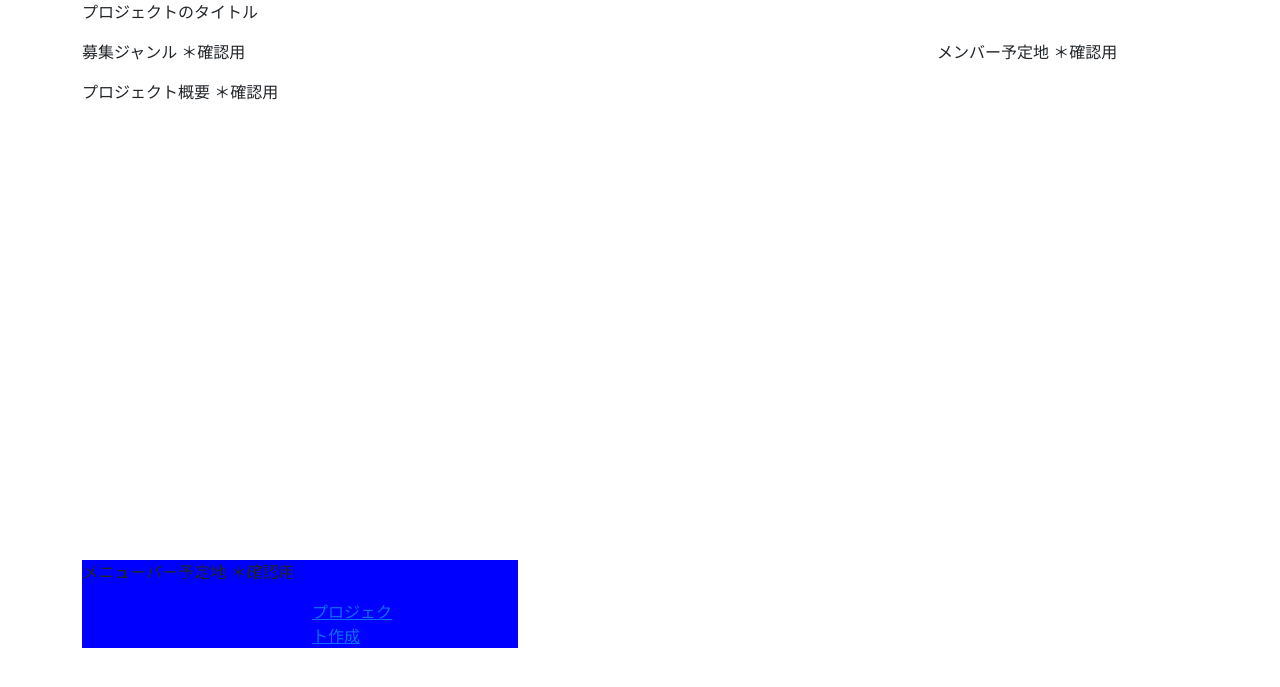
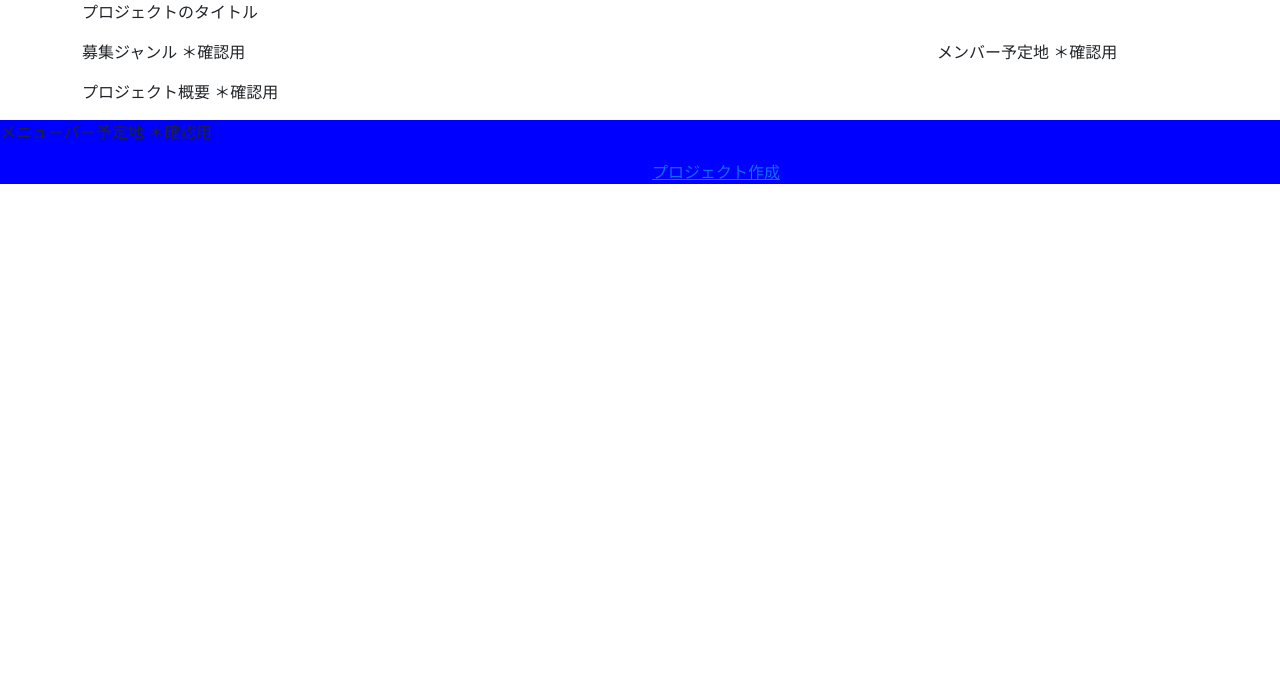
Before and after one commit to s1f10220213/cs4_ex_projectBB, a Django app: template DevConnect/templates/DevConnect/project_detail.html in a window 1280 px wide. Shown: the top 687 px of the page. Run offline with Django 4.2, Linux system fonts and the light colour scheme; the template is opened without the code that fills it, so the values that code supplies are empty.

Commit message:
staticの追加/cssの適応

```diff
--- /dev/null
+++ b/DevConnect/Static/DevConnect/css/detail.css
@@ -0,0 +1,4 @@
+.menu {
+    position: absolute;
+	bottom: 0;
+}
--- a/DevConnect/static/DevConnect/detail.css
+++ b/DevConnect/static/DevConnect/css/detail.css
@@ -1,5 +1,3 @@
 .menu {
-    position: absolute;
-    top: 70%;
     background-color: #0000ff;
 }
--- a/DevConnect/templates/DevConnect/project_detail.html
+++ b/DevConnect/templates/DevConnect/project_detail.html
@@ -28,6 +28,7 @@
                 <p>メンバー予定地 ＊確認用</p>
             </div>
         </div>
+    </div>
 
     <div class="menu">
         <div class="row">
@@ -46,7 +47,7 @@
             </div>
         </div>
     </div>
-    </div>
+
     <script src="https://cdn.jsdelivr.net/npm/bootstrap@5.3.0/dist/js/bootstrap.bundle.min.js"
         integrity="sha384-geWF76RCwLtnZ8qwWowPQNguL3RmwHVBC9FhGdlKrxdiJJigb/j/68SIy3Te4Bkz" crossorigin="anonymous">
     </script>
```
Lines whose indentation alone changed are shown as unchanged.
